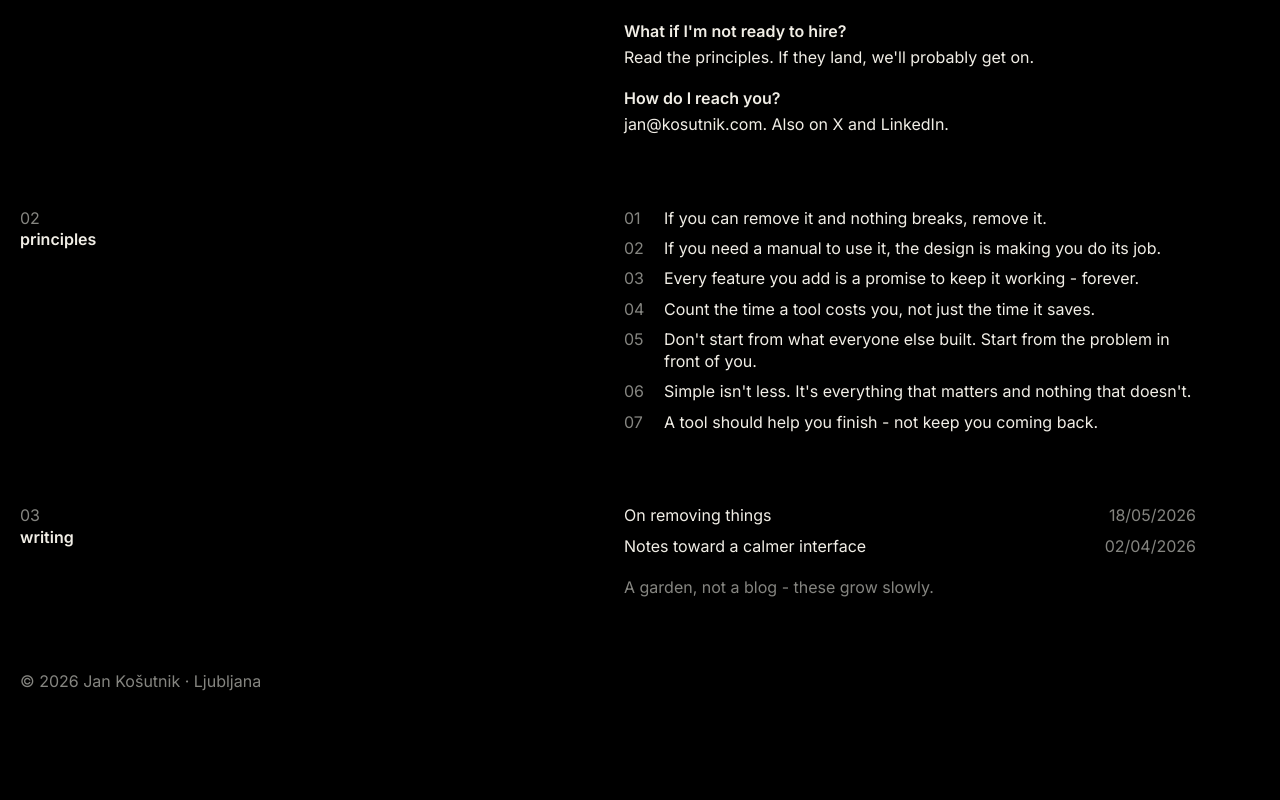
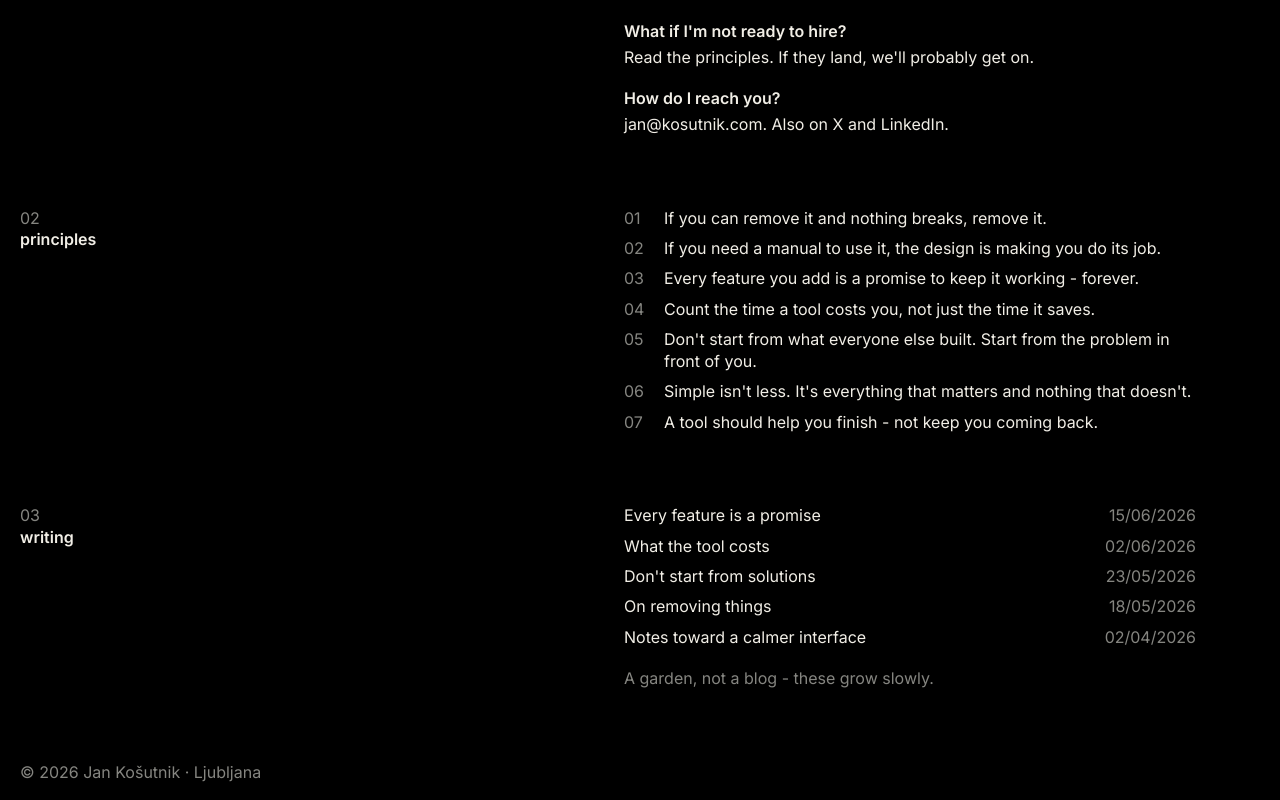
Before and after one commit to JanKosutnik/Kosutnik, a Next.js app: page / in a window 1280 px wide. Shown: the part 665-1465 px from the top of the page. Before the commit the page ends 1373 px from the top, so only its background shows below. Built offline with nearby package versions, Linux system fonts and the light colour scheme.

Commit message:
Codex add three writing posts

```diff
--- a/app/v1/V1Site.tsx
+++ b/app/v1/V1Site.tsx
@@ -1,4 +1,5 @@
 import Link from 'next/link'
+import { getWriting } from '@/lib/writing'
 import V1Interactions from './V1Interactions'
 import styles from './v1.module.css'
 
@@ -22,6 +23,8 @@ function Answer({ question, children }: { question: string; children: React.Reac
 }
 
 export default function V1Site({ homeHref = '/v1/' }: { homeHref?: string }) {
+  const writing = getWriting()
+
   return (
     <main className={styles.page} id="content">
       <V1Interactions />
@@ -71,8 +74,12 @@ export default function V1Site({ homeHref = '/v1/' }: { homeHref?: string }) {
         <header className={styles.sectionTitle}><span>03</span><h2>writing</h2></header>
         <div>
           <div className={styles.writing}>
-            <Link href="/writing/on-removing-things/"><span>On removing things</span><time dateTime="2026-05-18">18/05/2026</time></Link>
-            <Link href="/writing/notes-toward-a-calmer-interface/"><span>Notes toward a calmer interface</span><time dateTime="2026-04-02">02/04/2026</time></Link>
+            {writing.map((post: { slug: string; title: string; date: string; formattedDate: string }) => (
+              <Link href={`/writing/${post.slug}/`} key={post.slug}>
+                <span>{post.title}</span>
+                <time dateTime={post.date.replaceAll('.', '-')}>{post.formattedDate}</time>
+              </Link>
+            ))}
           </div>
           <p className={styles.note}>A garden, not a blog - these grow slowly.</p>
         </div>
--- /dev/null
+++ b/content/writing/dont-start-from-solutions.md
@@ -0,0 +1,10 @@
+---
+title: Don't start from solutions
+date: 2026.05.23
+---
+
+The fastest way to build the wrong thing is to start by looking at what already exists. You study the market, note the patterns, inherit the assumptions. What you end up with is a refined version of someone else's answer to someone else's question.
+
+Start from the problem directly in front of you. Not the category it belongs to. Not the prior art. The actual friction, right now, in your hands.
+
+The interesting solutions live in the gap between the problem as it is and the solution everyone assumed it needed.
--- /dev/null
+++ b/content/writing/every-feature-is-a-promise.md
@@ -0,0 +1,12 @@
+---
+title: Every feature is a promise
+date: 2026.06.15
+---
+
+Adding a feature feels like progress.
+
+But every feature you ship is a promise. It has to work next month. Next year. When the codebase is bigger and you're tired and three other things are broken.
+
+Most features don't earn that promise. They solve an edge case, impress someone in a demo, or exist because a competitor has one. Then they sit there forever, costing a little maintenance, adding a little confusion.
+
+The best time to add a feature is after you've tried not to.
--- /dev/null
+++ b/content/writing/what-the-tool-costs.md
@@ -0,0 +1,10 @@
+---
+title: What the tool costs
+date: 2026.06.02
+---
+
+Every tool sells you on what it saves. The shortcut, the automation, the hours reclaimed.
+
+The cost runs quieter. The open tab. The notification. The small shift in how you think about your work - away from what you're trying to do and toward what the tool can handle. You start making decisions in its terms.
+
+A tool that saves you an hour and costs you an afternoon is not a bargain. It's a lease on a slower way of working.
```
